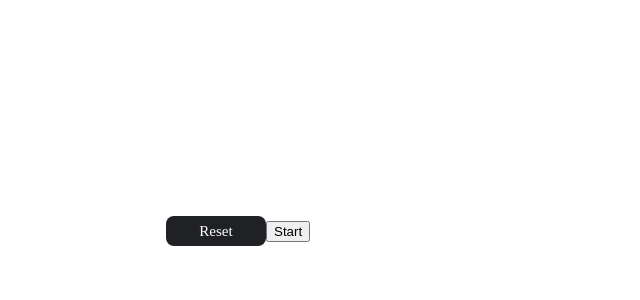
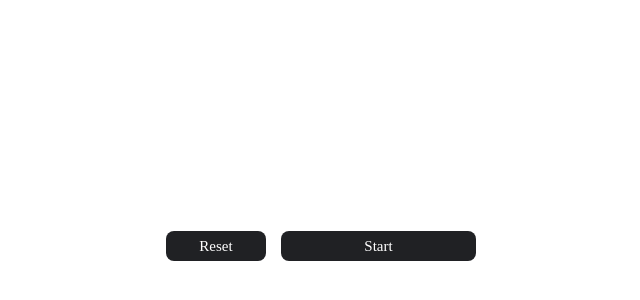
Before and after one commit to Roopaa208/Weekend-Hackathon-4---Golf-Part-3, a React app: page / in a window 1280 px wide. Shown: the part 34-334 px from the top of the page, without its empty margins (158-798 px from the left). Built offline with nearby package versions, Linux system fonts and the light colour scheme.

Commit message:
Update App.js

```diff
--- a/src/components/App.js
+++ b/src/components/App.js
@@ -21,7 +21,7 @@ const App = () => {
       if(renderBall)
       return (<div className="ball" style={{position:"absolute",left:x+"px",top:y+"px"}}></div>);
       else
-      return (<button className="start" onClick={getBall}>Start</button>);
+      return (<button className="start ballProvider" onClick={getBall}>Start</button>);
 
 
   };
```
